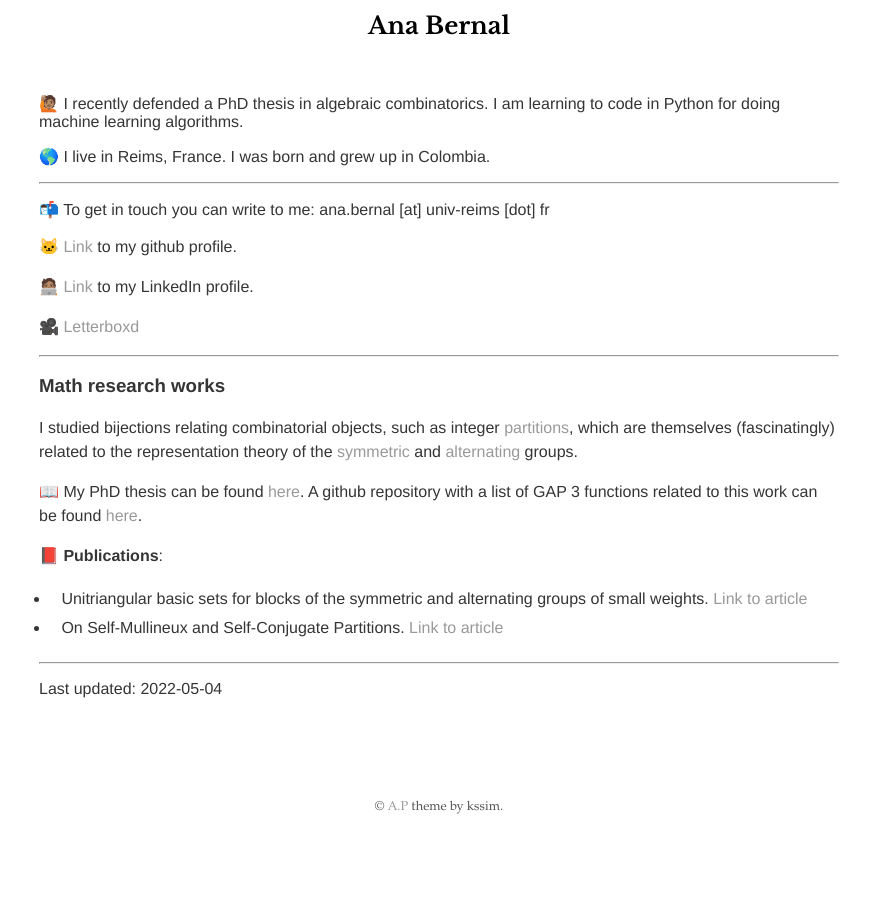
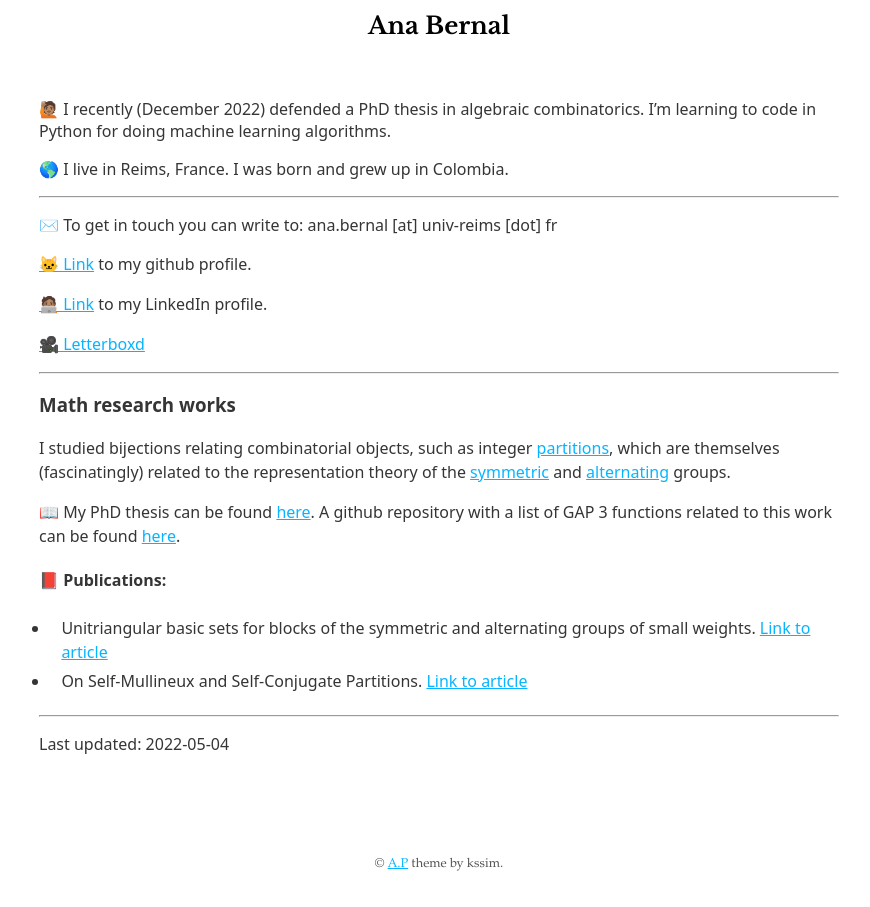
Before and after one commit to ana-bernal/ana-bernal.github.io, a Jekyll site: the page built from index.md, in a window 1280 px wide, cut to the strip 295-1202 px from the top of the page. Shown: the whole strip, without its empty margins (201-1071 px from the left). Built offline with Jekyll 4.4.1, drawn with Linux system fonts in a browser that asks for light colours; before the commit the page ends 1145 px from its top, so only the background shows below that.

Commit message:
minor modifications to content and font style

```diff
--- a/_sass/base/_base.scss
+++ b/_sass/base/_base.scss
@@ -30,7 +30,7 @@ h4,
 h5,
 h6 {
   color: $default-shade;
-  font-family: $sans-serif;
+  font-family: $custom;
   line-height: normal;
 }
 
@@ -38,8 +38,9 @@ li,
 ul,
 p {
   color: $default-shade;
-  font-family: $sans-serif;
+  font-family: $custom;
   line-height: normal;
+
 }
 
 li,
@@ -48,8 +49,8 @@ ul {
 }
 
 a {
-  color: #999;
-  text-decoration: none;
+  color: rgb(6, 180, 255);
+  text-decoration: underline;
 }
 
 blockquote {
--- a/_sass/base/_variables.scss
+++ b/_sass/base/_variables.scss
@@ -14,6 +14,7 @@ $serif-primary: 'Libre Baskerville', 'Times New Roman', Times, serif;
 $serif-secondary: Palatino, 'Palatino LT STD', 'Palatino Linotype', 'Book Antiqua', 'Georgia', serif;
 $sans-serif: 'Helvetica Neue', 'Segoe UI', Helvetica, Arial, sans-serif;
 $monospaced: Menlo, Monaco, monospace;
+$custom: 'Noto Sans';
 
 @mixin box-sizing($type: border-box) {
   -webkit-box-sizing: $type;
--- a/index.md
+++ b/index.md
@@ -3,12 +3,12 @@ layout: about
 ---
 <br/>
 
-🙋🏽 I recently defended a PhD thesis in algebraic combinatorics. I am learning to code in Python for doing machine learning algorithms.
+🙋🏽 I recently (December 2022) defended a PhD thesis in algebraic combinatorics. I'm learning to code in Python for doing machine learning algorithms.
 
 🌎 I live in Reims, France. I was born and grew up in Colombia.
 
 ---
-📬 To get in touch you can write to me: ana.bernal [at] univ-reims [dot] fr
+✉️ To get in touch you can write to: ana.bernal [at] univ-reims [dot] fr
 
 [🐱 Link](https://github.com/ana-bernal) to my github profile.
 
@@ -24,7 +24,7 @@ I studied bijections relating combinatorial objects, such as integer [partitions
 
 📖 My PhD thesis can be found [here](https://tel.archives-ouvertes.fr/tel-03482899). A github repository with a list of GAP 3 functions related to this work can be found [here](https://github.com/ana-bernal/self-Mullineux-SUBS).
 
-📕 **Publications**:
+#### 📕 Publications:
 
 - Unitriangular basic sets for blocks of the symmetric and alternating groups of small weights. [Link to article](https://www.sciencedirect.com/science/article/pii/S0021869321006402?casa_token=jetn48FQFaQAAAAA:qDIpDRey3AV5Ozw9d-7DUC8cBNtd3x9yT9-npkJbfxAHKziNNltmVjSoB9xRBx30Dp06zCwrhg)
 - On Self-Mullineux and Self-Conjugate Partitions. [Link to article](https://www.combinatorics.org/ojs/index.php/eljc/article/view/v28i1p57)
```
Also changed, not shown: 3 other files.
